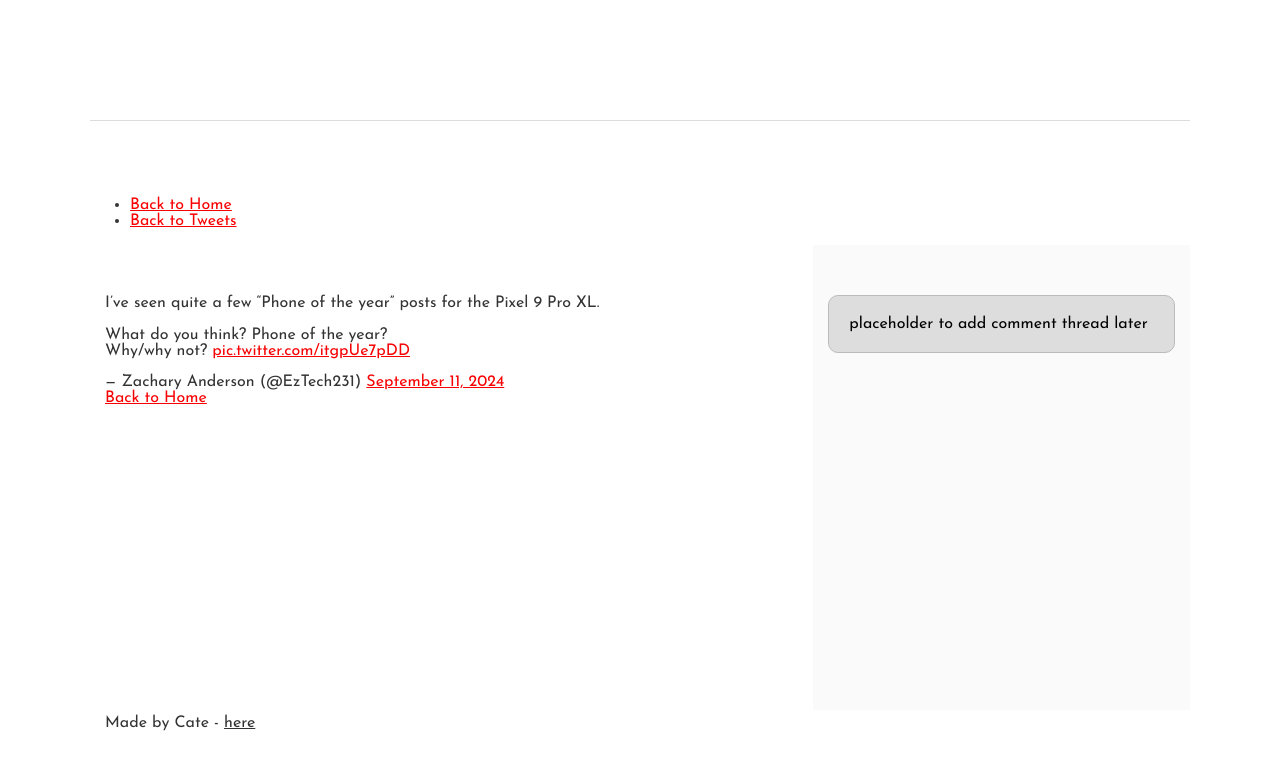
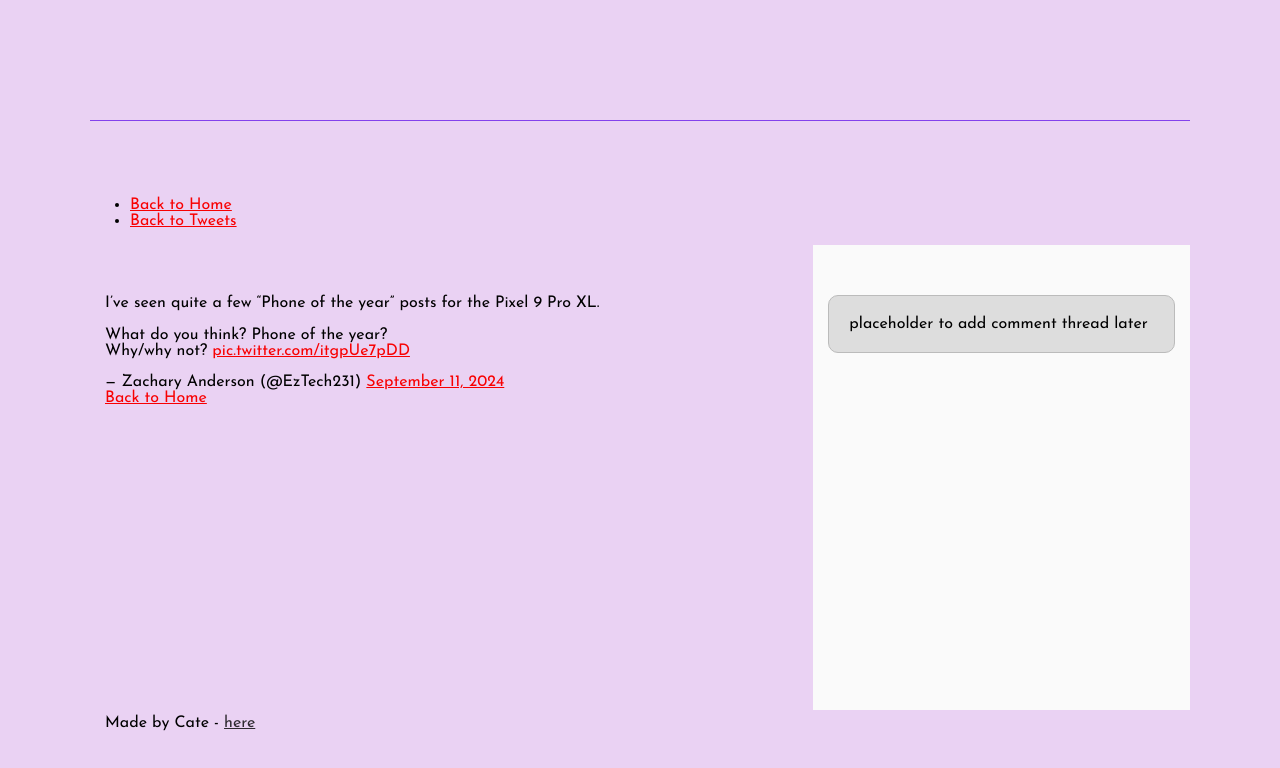
Before and after one commit to Nduat1/My_First_Portfolio, a plain HTML site: page css_basic/tweets.html in a window 1280 px wide. Drawn offline with Linux system fonts and the light colour scheme.

Commit message:
Modified

```diff
--- a/css_basic/base.css
+++ b/css_basic/base.css
@@ -64,7 +64,7 @@
 }
 
 header {
-	border-bottom: 1px solid rgb(221,221,221);
+	border-bottom: 1px solid rgb(131, 66, 236);
 	transition: border-bottom-color 1s ease;
 }
 header a {
--- a/css_basic/styles.css
+++ b/css_basic/styles.css
@@ -1,6 +1,8 @@
 body{
     display: flex;
     flex-direction: column;
+    background: rgb(234, 210, 243);
+    color: black;
 }
 main{
     display: flex;
--- a/css_basic/tweets.html
+++ b/css_basic/tweets.html
@@ -7,7 +7,7 @@
     <link href="base.css" rel="stylesheet">
     <link href="styles.css" rel="stylesheet">
 </head>
-<body>
+<body class="works_on_smartphone">
     <header></header>
         <h1></h1>
         <nav>
```
